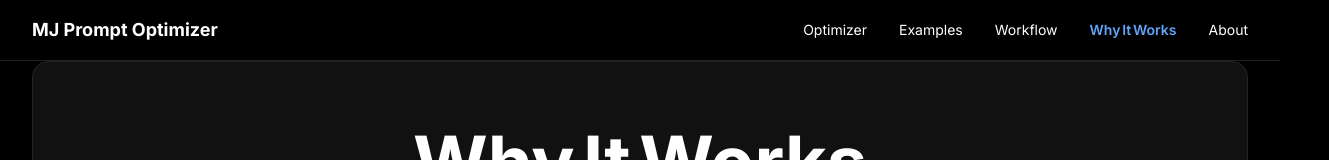
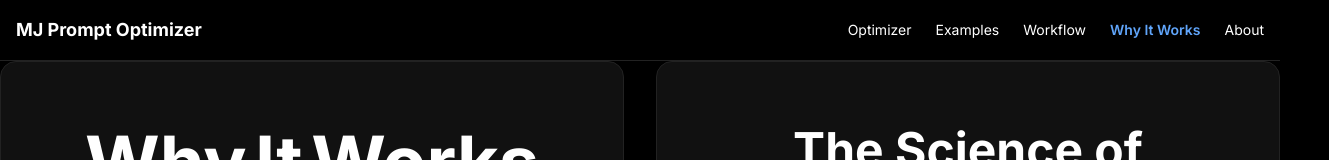
Before and after one commit to derpblerf02/WEB110, a website: page Final/whyitworks.html in a window 1280 px wide. Shown: the top 160 px of the page, 1329 px wide, since content can reach past the window. Drawn offline with nearby package versions, Linux system fonts and the light colour scheme.

Commit message:
Update whyitworks.html

```diff
--- a/Final/whyitworks.html
+++ b/Final/whyitworks.html
@@ -33,20 +33,20 @@
 
   <!-- NAV (same as other pages) -->
   <header class="bg-black/50 backdrop-blur-lg sticky top-0 z-50">
-    <nav class="container mx-auto px-8 py-4 flex flex-col md:flex-row justify-center md:justify-between items-center space-y-4 md:space-y-0">
-      <span class="text-lg font-bold">MJ Prompt Optimizer</span>
-      <div class="flex flex-row space-x-8 text-sm font-light text-center">
+       <nav class="container mx-auto px-4 py-4 flex flex-col md:flex-row justify-center md:justify-between items-center space-y-4 md:space-y-0">
+    <span class="text-lg font-bold">MJ Prompt Optimizer</span>
+    <div class="flex flex-wrap justify-center gap-x-6 gap-y-2 text-sm font-light text-center">
         <a href="index.html#optimizer" class="hover:text-gray-300 transition-colors">Optimizer</a>
-        <a href="examples.html"        class="hover:text-gray-300 transition-colors">Examples</a>
-        <a href="workflow.html"        class="hover:text-gray-300 transition-colors">Workflow</a>
-        <a href="whyitworks.html"      class="hover:text-gray-300 transition-colors">Why It Works</a>
-        <a href="about.html"           class="hover:text-gray-300 transition-colors">About</a>
-      </div>
-    </nav>
-  </header>
+        <a href="examples.html" class="hover:text-gray-300 transition-colors">Examples</a>
+        <a href="workflow.html" class="hover:text-gray-300 transition-colors">Workflow</a>
+        <a href="whyitworks.html" class="hover:text-gray-300 transition-colors">Why It Works</a>
+        <a href="about.html" class="hover:text-gray-300 transition-colors">About</a>
+    </div>
+</nav>
+    </header>
 
   <!-- === MAIN now single column === -->
-  <main class="px-8">
+  <main><div class="comparison-grid">
 
     <!-- Banner -->
     <section class="banner radial-gradient-background">
```
